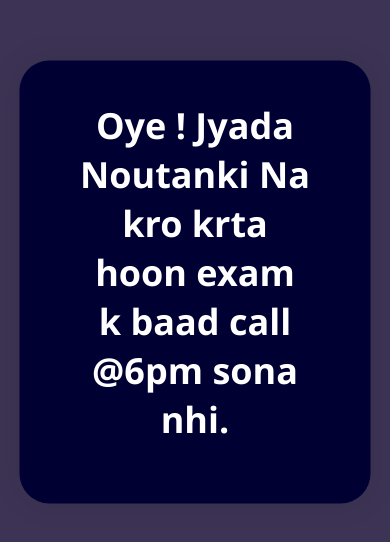
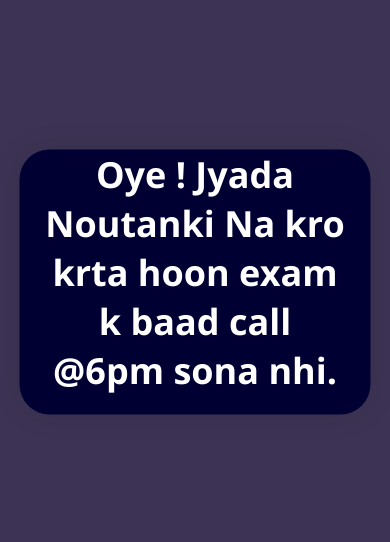
Before and after one commit to rajveer-09/ImportantMessageToVibhav, a plain HTML site: page index.html in a window 390 px wide. Shown: the part 140-682 px from the top of the page. Drawn offline with Linux system fonts and the light colour scheme.

Commit message:
Update style.css

```diff
--- a/style.css
+++ b/style.css
@@ -24,7 +24,7 @@ html, body {
     box-shadow: 0 0 30px rgba(0, 0, 0, 0.1);
     width: 90%;
     max-width: 800px;
-    position: absolute;
+    position: fixed;
     top: 50%;
     left: 50%;
     transform: translate(-50%, -50%);
@@ -35,3 +35,11 @@ html, body {
     font-size: 36px;
     margin-top: -20px;
 }
+
+@media only screen and (max-width: 600px) {
+    .vibhav {
+        width: 90%;
+        max-width: 90%;
+        padding: 20px;
+    }
+}
```
